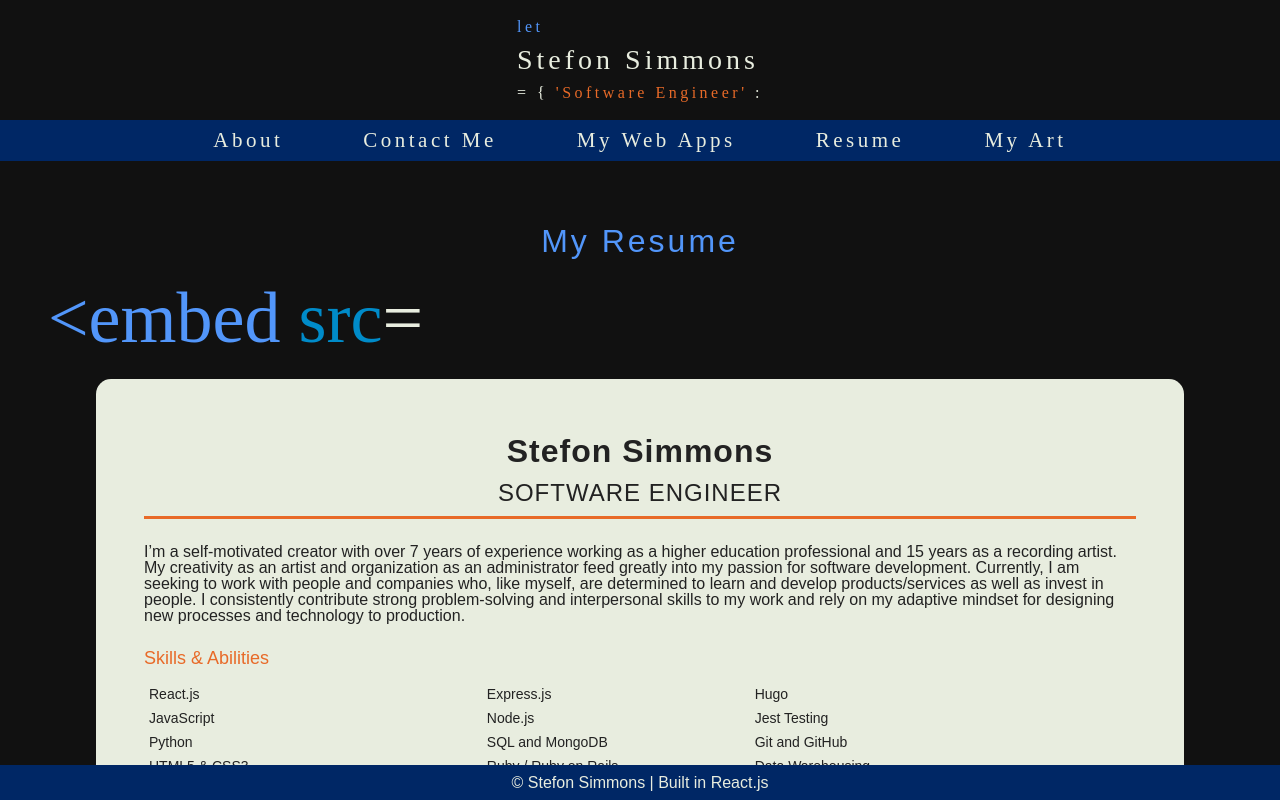
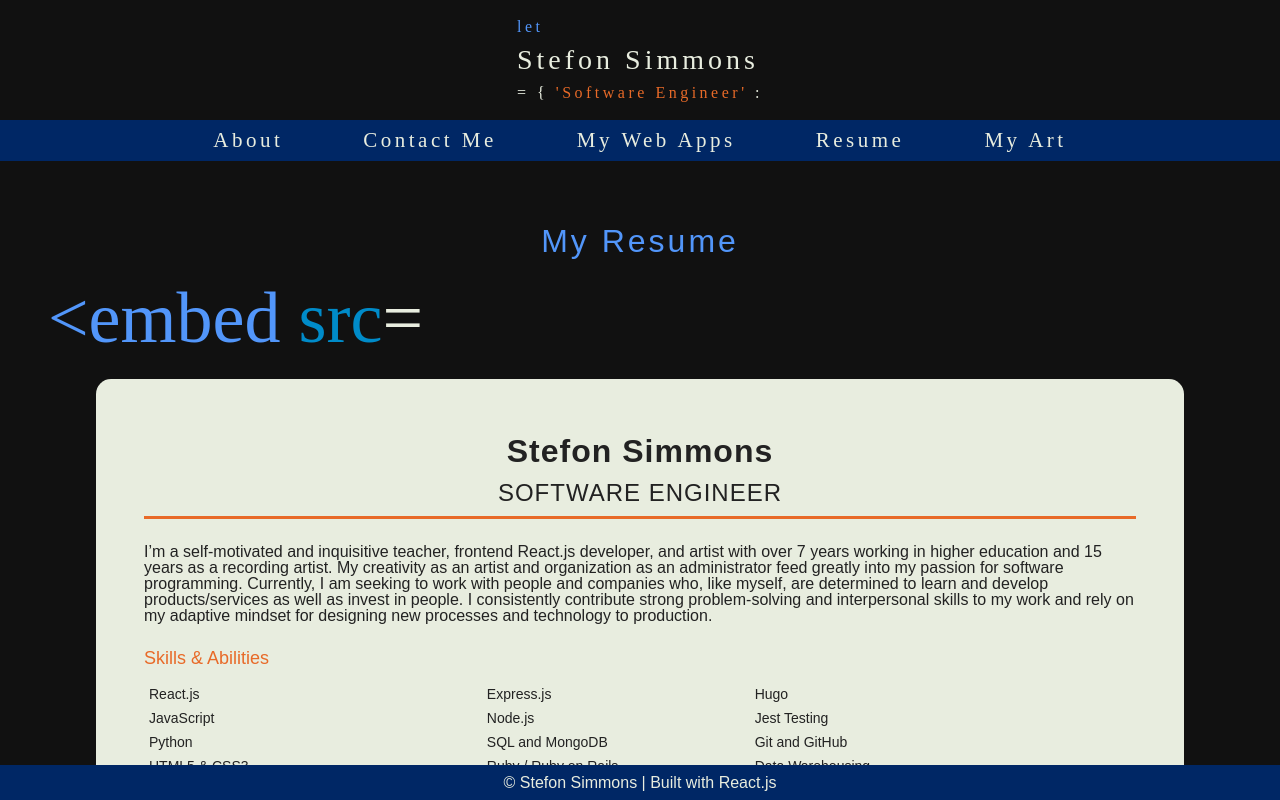
Before and after one commit to StefonSimmons/portfolio, a React (Create React App) app in the folder portfolio_app/: page /resume in a window 1280 px wide. Shown: the top 800 px of the page. Built offline with nearby package versions, Linux system fonts and the light colour scheme.

Commit message:
editted resume, footer, brand statement and webapps

```diff
--- a/portfolio_app/src/components/Footer.jsx
+++ b/portfolio_app/src/components/Footer.jsx
@@ -22,7 +22,7 @@ export default function Footer() {
     <>
       <Foot>
         <Bottom>
-          <Text>&copy; Stefon Simmons | Built in React.js</Text>
+          <Text>&copy; Stefon Simmons | Built with React.js</Text>
         </Bottom>
       </Foot>
     </>
--- a/portfolio_app/src/components/Resume/BrandStatement.js
+++ b/portfolio_app/src/components/Resume/BrandStatement.js
@@ -4,7 +4,7 @@ export default function BrandStatement() {
   return (
     <>
       <p>
-      I’m a self-motivated creator with over 7 years of experience working as a higher education professional and 15 years as a recording artist. My creativity as an artist and organization as an administrator feed greatly into my passion for software development. Currently, I am seeking to work with people and companies who, like myself, are determined to learn and develop products/services as well as invest in people. I consistently contribute strong problem-solving and interpersonal skills to my work and rely on my adaptive mindset for designing new processes and technology to production.      </p>
+      I’m a self-motivated and inquisitive teacher, frontend React.js developer, and artist with over 7 years working in higher education and 15 years as a recording artist. My creativity as an artist and organization as an administrator feed greatly into my passion for software programming. Currently, I am seeking to work with people and companies who, like myself, are determined to learn and develop products/services as well as invest in people. I consistently contribute strong problem-solving and interpersonal skills to my work and rely on my adaptive mindset for designing new processes and technology to production.</p>
     </>
   )
 }
--- a/portfolio_app/src/components/WebApps.jsx
+++ b/portfolio_app/src/components/WebApps.jsx
@@ -16,7 +16,7 @@ const Prj = styled.div`
   jusitfy-content: flex-end;
   background: #e8eddf;
   width: 450px;
-  padding: 15px 35px;
+  padding: 0px;
   margin: 0px 35px 50px 35px;
   text-align: center;
   letter-spacing: 3px;
@@ -31,9 +31,9 @@ const PrjName = styled.h1`
   font-size: 24px;
 `
 const Thumbnail = styled.img`
-  width: 350px;
+  width: 100%;
   height: 250px;
-  margin: 15px 0;
+  margin: 0 0 15px 0;
 
   @media(max-width: 455px){
     width: 319px;
@@ -43,6 +43,7 @@ const Description = styled.p`
   font-size: 18px;
   text-align: left;
   line-height: 1.5;
+  margin: 0 35px;
 
   @media(max-width: 455px){
     padding: 10px;
@@ -53,6 +54,7 @@ const List = styled.ul`
   display: grid;
   grid-template-columns: repeat(3, auto);
   column-gap: 9px;
+  margin: 0 35px 15px 35px;
 
   @media(max-width: 455px){
     padding: 10px;
@@ -102,9 +104,8 @@ const Site = styled.a`
   }
 `
 const Divider = styled.hr`
-  background:black;
+  background: black;
   margin: 15px;
-  width: 100%;
 
   @media(max-width: 455px){
     width: 300px;
@@ -116,10 +117,10 @@ export default function Projects() {
   const projects = project.map((p, id) => {
     return (
       <Prj key={id}>
-        <PrjName>{p.name}</PrjName>
         <a href={p.deployedURL} target='_blank' rel="noopener noreferrer">
           <Thumbnail src={p.image} alt={p.name} />
         </a>
+        <PrjName>{p.name}</PrjName>
         <SiteContainer>
           {p.deployedURL ?
             <Site href={p.deployedURL} target='_blank' rel="noopener noreferrer">Live</Site>
--- a/portfolio_app/src/data/projects.json
+++ b/portfolio_app/src/data/projects.json
@@ -1,7 +1,7 @@
 [
   {
     "name": "Sassy Landing Page",
-    "description": "A single-page React-app using Sass and CSS-Grid. My Github Repo ReadMe.md details a 2-hour lesson plan that I designed for my engineering students. I focused on a small set of features that Sass offers to frontend developers.",
+    "description": "A single-page React-app using Sass and CSS-Grid. My Github Repo README details a 2-hour lesson plan that I designed for my engineering students. I focused on a small set of features that Sass offers to frontend developers.",
     "image": "https://imgur.com/L4bLSPB.png",
     "tech": [
       "React.js",
```
